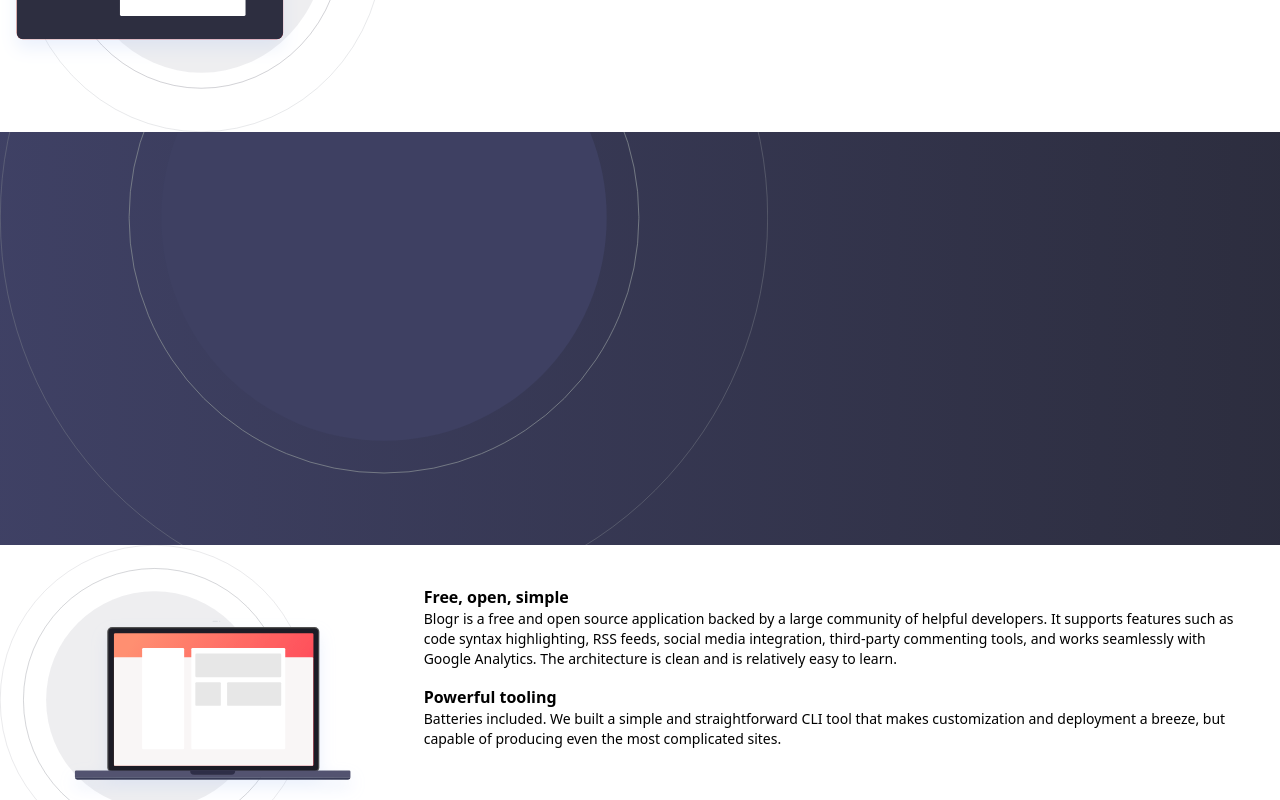
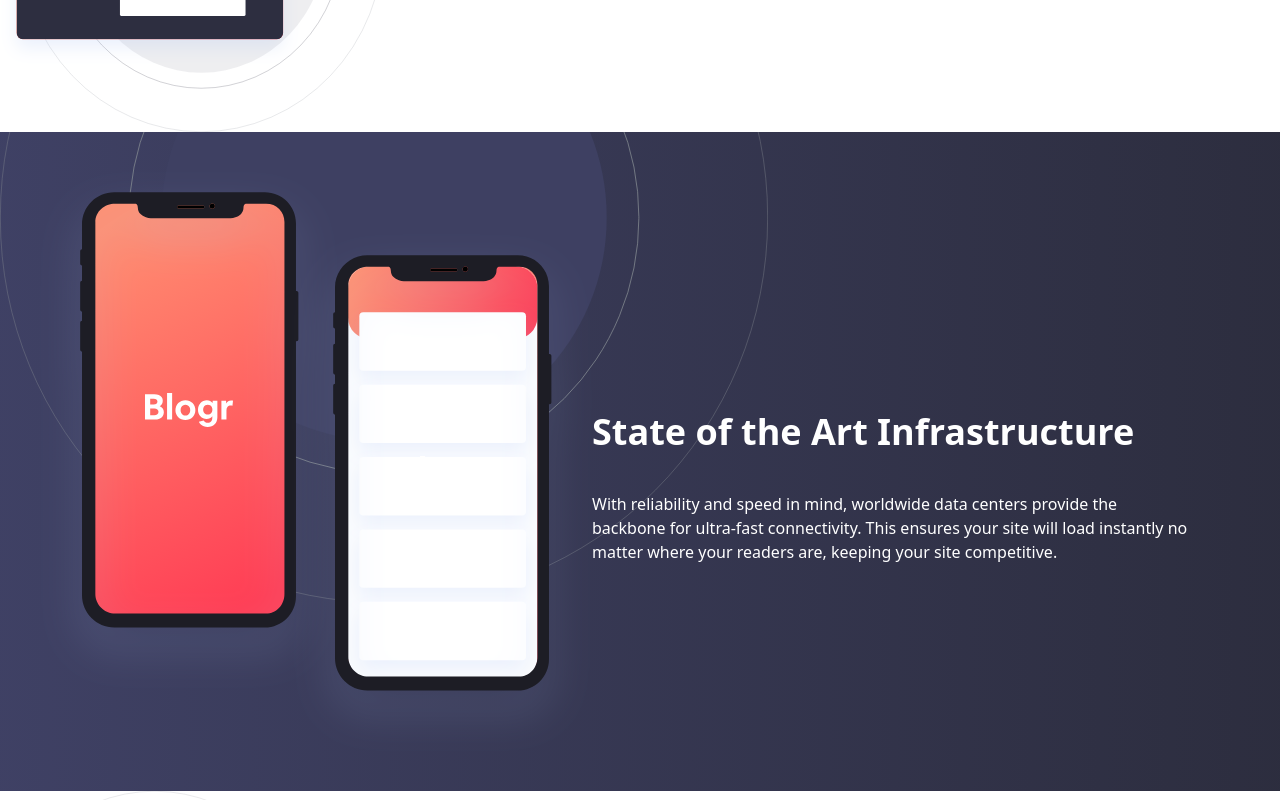
Before and after one commit to lavollmer/blogr-landingpage-lauradev, a React (Vite) app: page / in a window 1280 px wide. Shown: the part 1520-2320 px from the top of the page. Built offline with nearby package versions, Linux system fonts and the light colour scheme.

Commit message:
styling the art component

```diff
--- a/src/components/Art.tsx
+++ b/src/components/Art.tsx
@@ -3,18 +3,18 @@ import "../App.css";
 
 const Art = () => {
   return (
-    <div className="relative flex flex-row text-white p-10 z-0">
-      <div className="absolute inset-0 bg-gradient-to-r from-very-dark-desaturated-blue to-very-dark-gray-blue z-10"></div>
-      <div className="absolute inset-0 bg-art-texture z-10"></div>
-      <div>
+    <div className="relative flex flex-row text-white p-10">
+      <div className="absolute inset-0 bg-gradient-to-r from-very-dark-desaturated-blue to-very-dark-gray-blue"></div>
+      <div className="absolute inset-0 bg-art-texture"></div>
+      <div className="relative">
         <img src={Phones} alt="Phones" />
       </div>
-      <div className="flex flex-col justify-center p-10">
-        <div>
-          <h1 className="font-bold text-2xl">State of the Art Infrastructure</h1>
+      <div className="relative flex flex-col w-1/2 h-1/2 pt-60">
+        <div className="flex flex-col pb-10">
+          <h1 className="font-bold text-4xl">State of the Art Infrastructure</h1>
         </div>
         <div>
-          <p className="text-sm text-left">
+          <p className="text-md text-left text-white">
             With reliability and speed in mind, worldwide data centers provide
             the backbone for ultra-fast connectivity. This ensures your site
             will load instantly no matter where your readers are, keeping your
```
